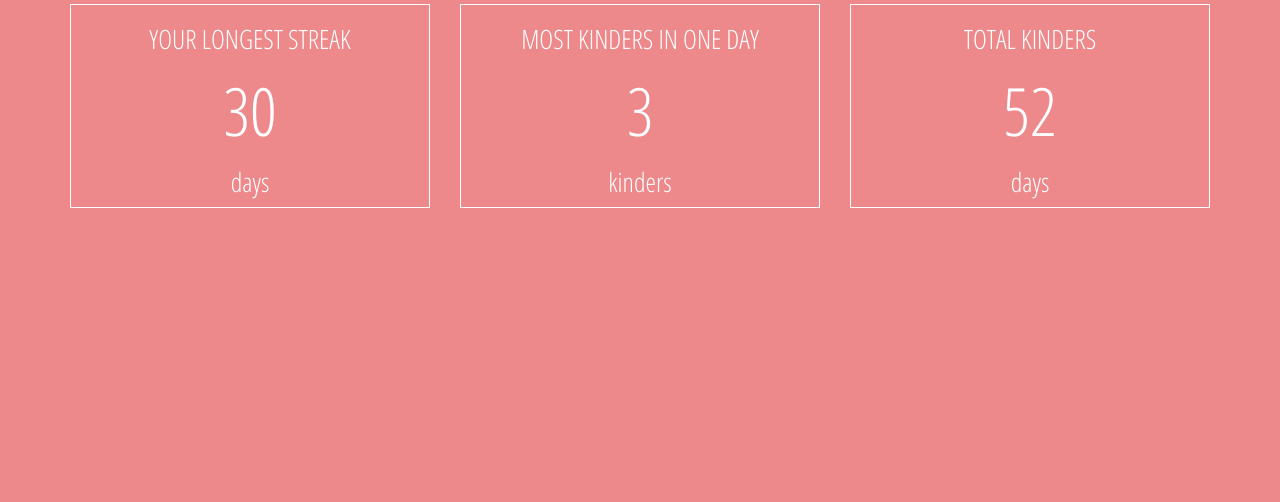
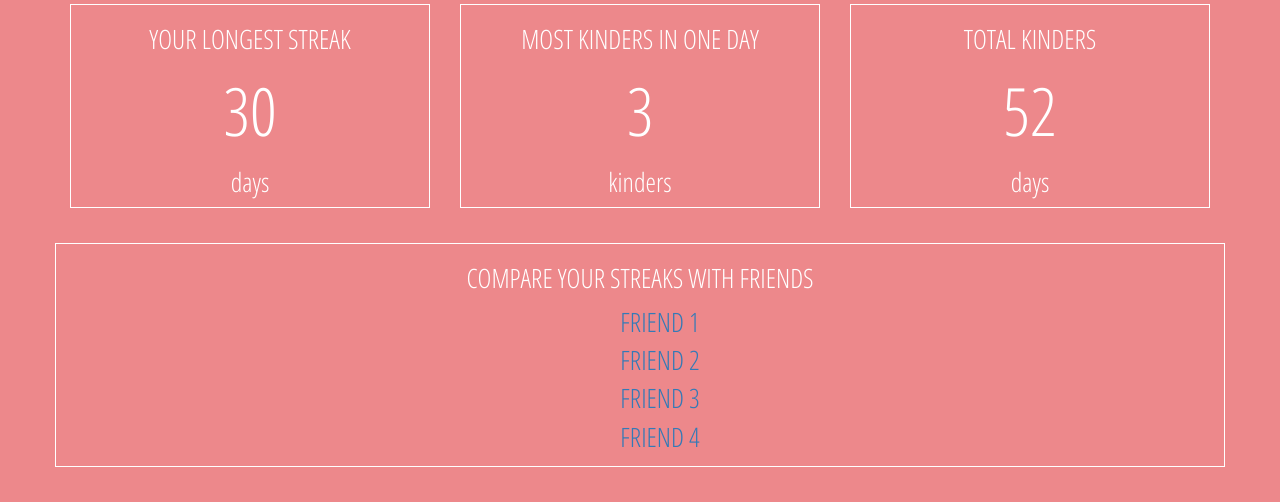
Before and after one commit to cleestofuh/Kinder, a PHP site: page /streak.html in a window 1280 px wide. Shown: the part 315-817 px from the top of the page. Before the commit the page ends 523 px from the top, so only its background shows below. Run offline with PHP 8.4, Linux system fonts and the light colour scheme.

Commit message:
added streak.js

```diff
--- a/css/style.css
+++ b/css/style.css
@@ -130,6 +130,21 @@ p {
   -webkit-animation-delay: 0.1s;
 }
 
+.friends {
+  list-style-type: none;
+  font-family:'Open Sans Condensed', sans-serif;
+  color: #fff;
+  text-align: center;
+  font-size:20pt;
+
+}
+
+.friend-streaks{
+  display:none;
+  color: #fff;
+  font-size: 10pt;
+}
+
 /* CHALLENGE */
 #challenges {
   height: 600px;
--- /dev/null
+++ b/js/streak.js
@@ -0,0 +1,60 @@
+$("#friend1").click(showStreak);
+
+function appendChallenge(challenge) {
+  $('#challenges').append("<h1 class='animated slideInRight'id='challengetext'>" + challenge + "</h1>");
+}
+
+function showStreak(e) {
+  e.preventDefault();
+  $(".friend-streaks").toggle();
+  //texterino = pickChallenge();
+  //appendChallenge(texterino);
+}
+
+function pickChallenge() {
+  var newText = Math.floor((Math.random() * 12));
+  var challenger;
+
+  switch(newText) {
+      case 0:
+          challenger = "GIVE SOMEONE A COMPLIMENT";
+          break;
+      case 1:
+          challenger = "PAY FOR FRIEND'S LUNCH";
+          break;
+      case 2:
+          challenger = "DONATE TO CHARITY";
+          break;
+      case 3:
+          challenger = "HOLD THE DOOR FOR SOMEONE";
+          break;
+      case 4:
+          challenger = "PAY FOR PARKING FOR SOMEONE";
+          break;
+      case 5:
+          challenger = "DONATE BLOOD";
+          break;
+      case 6:
+          challenger = "SHARE YOUR LUNCH";
+          break;
+      case 7:
+          challenger = "WALK FRIEND TO CLASS";
+          break;
+      case 8:
+          challenger = "SAY HI TO SOMEONE NEW";
+          break;
+      case 9:
+          challenger = "SIT WITH SOMEONE SITTING ALONE";
+          break;
+      case 10:
+          challenger = "BAKE NEIGHBOR COOKIES";
+          break;
+      case 11:
+          challenger = "GIVE SOMEONE A HUG";
+          break;
+      default:
+          challenger = "GIVE SOMEONE A COMPLIMENT";
+          break;
+  }
+  return challenger;
+}
--- a/streak.html
+++ b/streak.html
@@ -79,22 +79,77 @@
           </div>
         </div>
       </div>
+
+      <div class="row">
+        <div id="compare" class="boxed animated bounceInDown">
+          <h1 class="homestreak">COMPARE YOUR STREAKS WITH FRIENDS</h1>
+              <ul class="friends">
+                <li><a id="friend1">FRIEND 1</a></li>
+                <div class="col-sm-3 friend-streaks">
+                  <h3>CURRENT STREAK</h3>
+                </div>
+                <div class="col-sm-3 friend-streaks">
+                  <h3>LONGEST STREAK</h3>
+                </div>
+                <div class="col-sm-3 friend-streaks">
+                  <h3>MOST KINDERS</h3>
+                </div>
+                <div class="col-sm-3 friend-streaks">
+                  <h3>TOTAL KINDERS</h3>
+                </div>
+
+                <li><a href="#">FRIEND 2</a></li>
+                <div class="col-sm-3 friend-streaks">
+                  <h3>CURRENT STREAK</h3>
+                </div>
+                <div class="col-sm-3 friend-streaks">
+                  <h3>LONGEST STREAK</h3>
+                </div>
+                <div class="col-sm-3 friend-streaks">
+                  <h3>MOST KINDERS</h3>
+                </div>
+                <div class="col-sm-3 friend-streaks">
+                  <h3>TOTAL KINDERS</h3>
+                </div>
+
+                <li><a href="#">FRIEND 3</a></li>
+                <div class="col-sm-3 friend-streaks">
+                  <h3>CURRENT STREAK</h3>
+                </div>
+                <div class="col-sm-3 friend-streaks">
+                  <h3>LONGEST STREAK</h3>
+                </div>
+                <div class="col-sm-3 friend-streaks">
+                  <h3>MOST KINDERS</h3>
+                </div>
+                <div class="col-sm-3 friend-streaks">
+                  <h3>TOTAL KINDERS</h3>
+                </div>
+
+                <li><a href="#">FRIEND 4</a></li>
+                <div class="col-sm-3 friend-streaks">
+                  <h3>CURRENT STREAK</h3>
+                </div>
+                <div class="col-sm-3 friend-streaks">
+                  <h3>LONGEST STREAK</h3>
+                </div>
+                <div class="col-sm-3 friend-streaks">
+                  <h3>MOST KINDERS</h3>
+                </div>
+                <div class="col-sm-3 friend-streaks">
+                  <h3>TOTAL KINDERS</h3>
+                </div>
+            </ul>
+
+        </div>
+      </div>
+
     </div>
-      <!--
-      <div class="row">
-        <h1>FRIENDS</h1>
-        <ul>
-          <li><a href="#">FRIEND 1</a></li>
-          <li><a href="#">FRIEND 2</a></li>
-          <li><a href="#">FRIEND 3</a></li>
-          <li><a href="#">FRIEND 4</a></li>
-        </ul>
-      </div>
     </div>
-    -->
 
     <script src="https://ajax.googleapis.com/ajax/libs/jquery/1.12.0/jquery.min.js"></script>
     <script src="js/bootstrap.min.js"></script>
+    <script src="js/streak.js"></script>
 
 	</body>
 </html>
```
